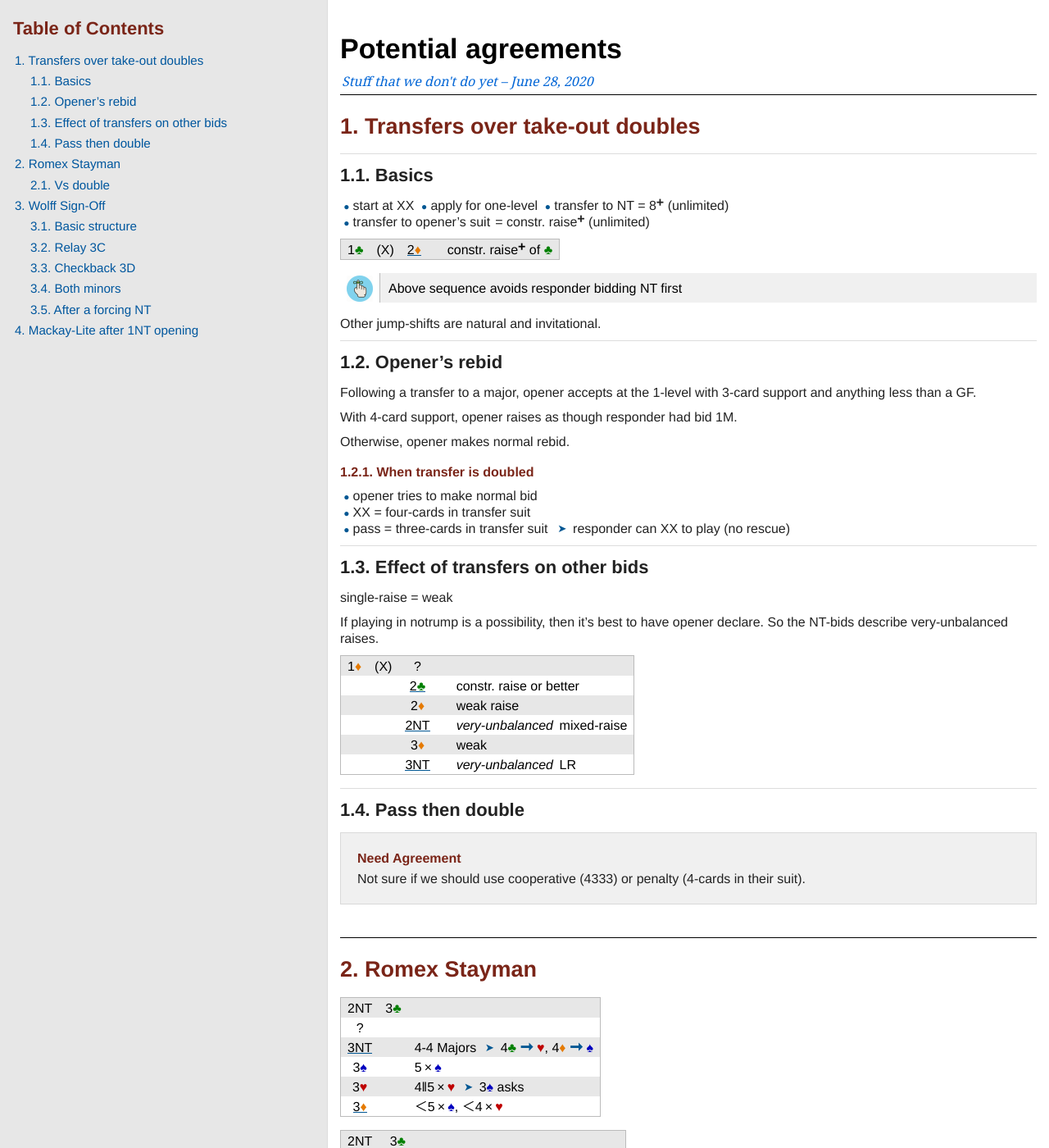
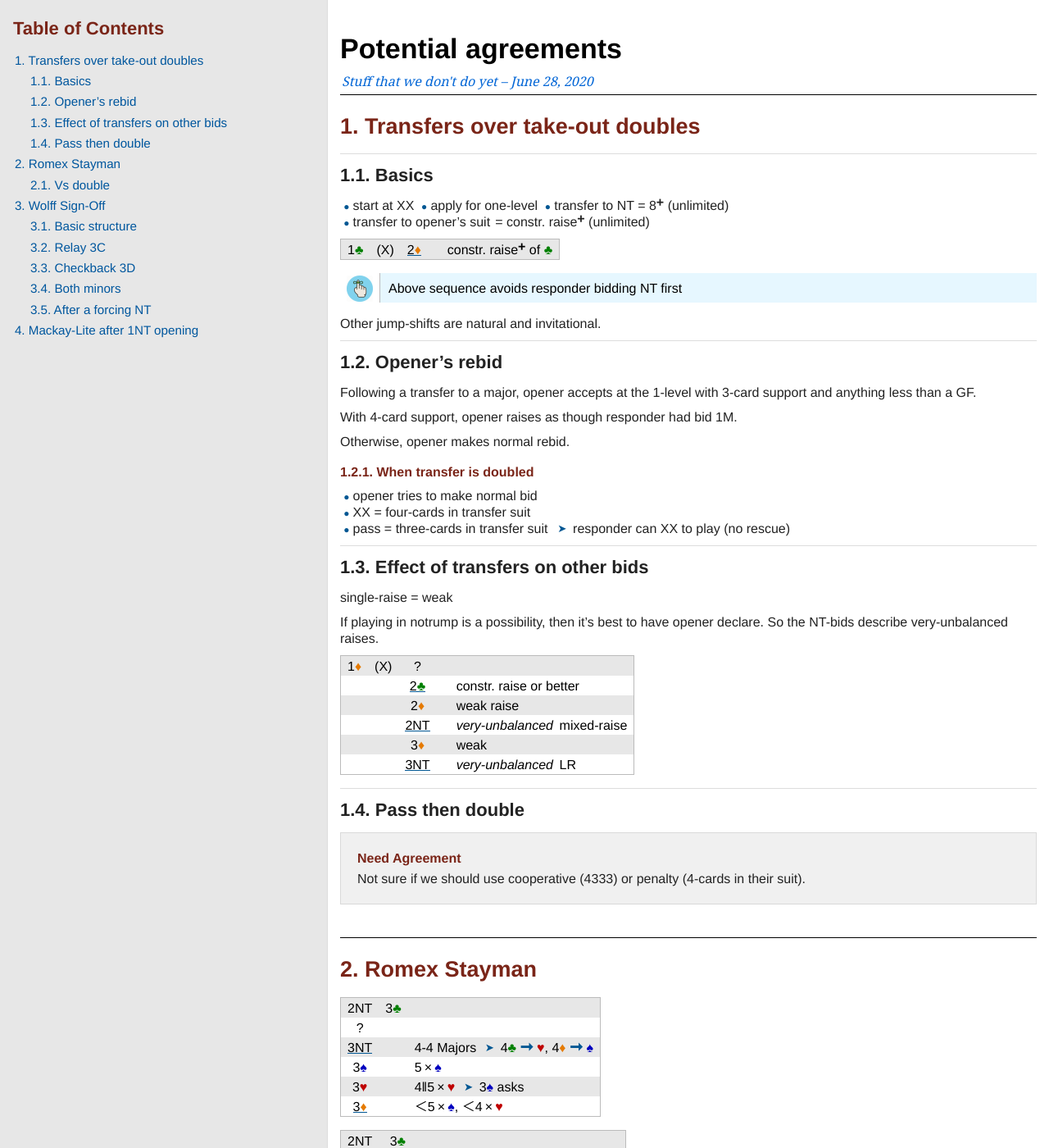
Before and after one commit to kjraywood/kjraywood.github.io, a Jekyll site: the page rbsys/staging.html, which Jekyll copies as it is, in a window 1280 px wide and 1400 px high. Shown: the whole window at 82% size. Built offline with Jekyll 4.4.1, drawn with Linux system fonts in a browser that asks for light colours.

Commit message:
bridgedoc 25dfe56

```diff
--- a/css/bridgedoc.css
+++ b/css/bridgedoc.css
@@ -267,7 +267,7 @@
     font-size: inherit;
     color: #000;
     background: #c1cbf1;
-    text-align: left;
+   text-align: left;
 }
 
 table tr th, table tr td { padding: 0.2em 0.5em 0.05em 0.5em; font-size: inherit; color: #000; }
@@ -403,7 +403,7 @@
 .admonitionblock > table td.icon { text-align: center; width: 40px; }
 .admonitionblock > table td.icon img { max-width: none;  height: 32px; width: auto; }
 .admonitionblock > table td.icon .title { font-weight: bold; font-family: "Helvetica Neue", "Helvetica", Helvetica, Arial, sans-serif; text-transform: uppercase; }
-.admonitionblock > table td.content { padding-left: 0.625em; padding-right: 1.25em; border-left: 1px solid #bbb; background: #f0f0f0; }
+.admonitionblock > table td.content { padding-left: 0.625em; padding-right: 1.25em; border-left: 1px solid #bbb; background:  #e6f7ff; } /*   #c1cbf1; */
 .admonitionblock > table td.content > :last-child > :last-child { margin-bottom: 0; }
 .admonitionblock > table tr { background: none; }
 
```
